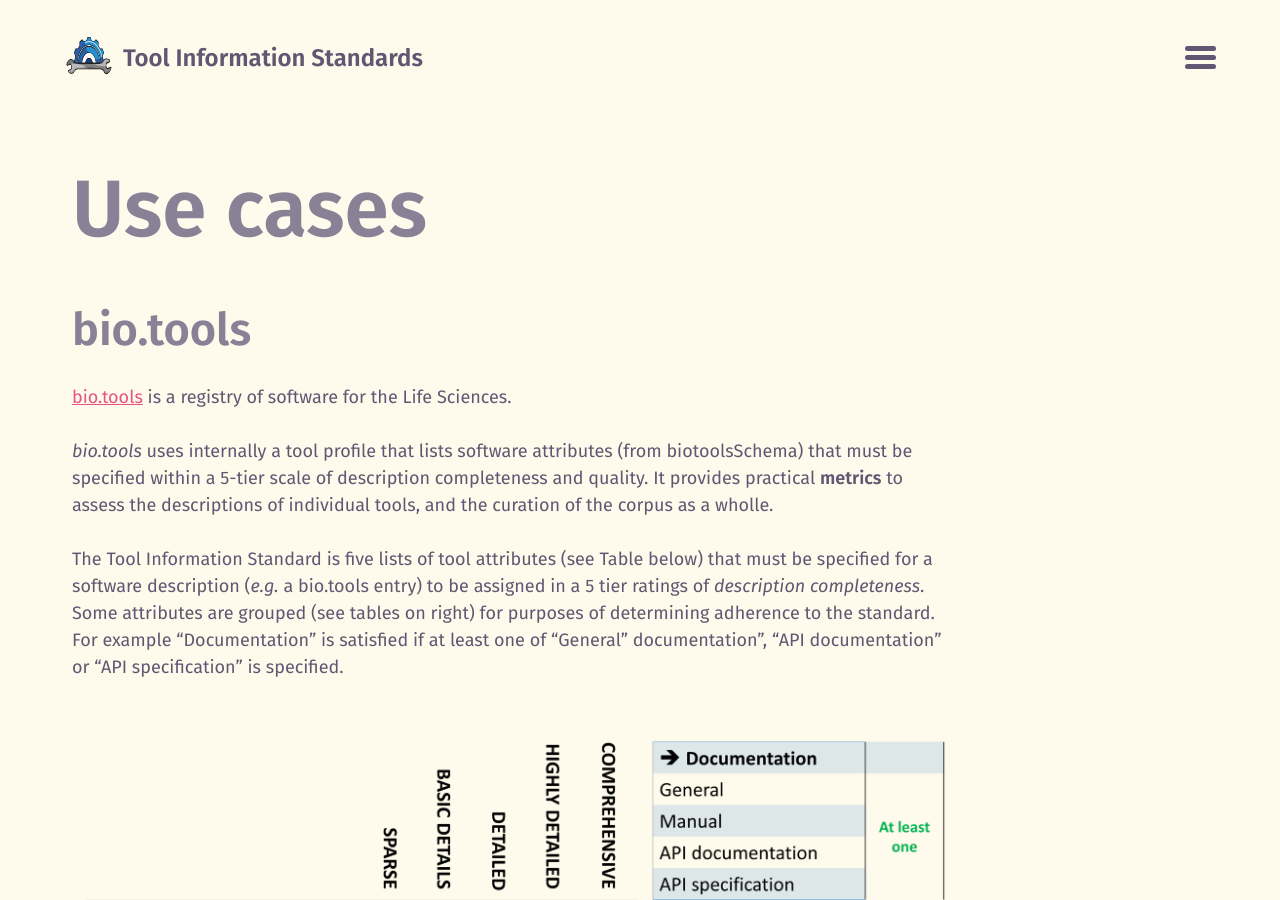
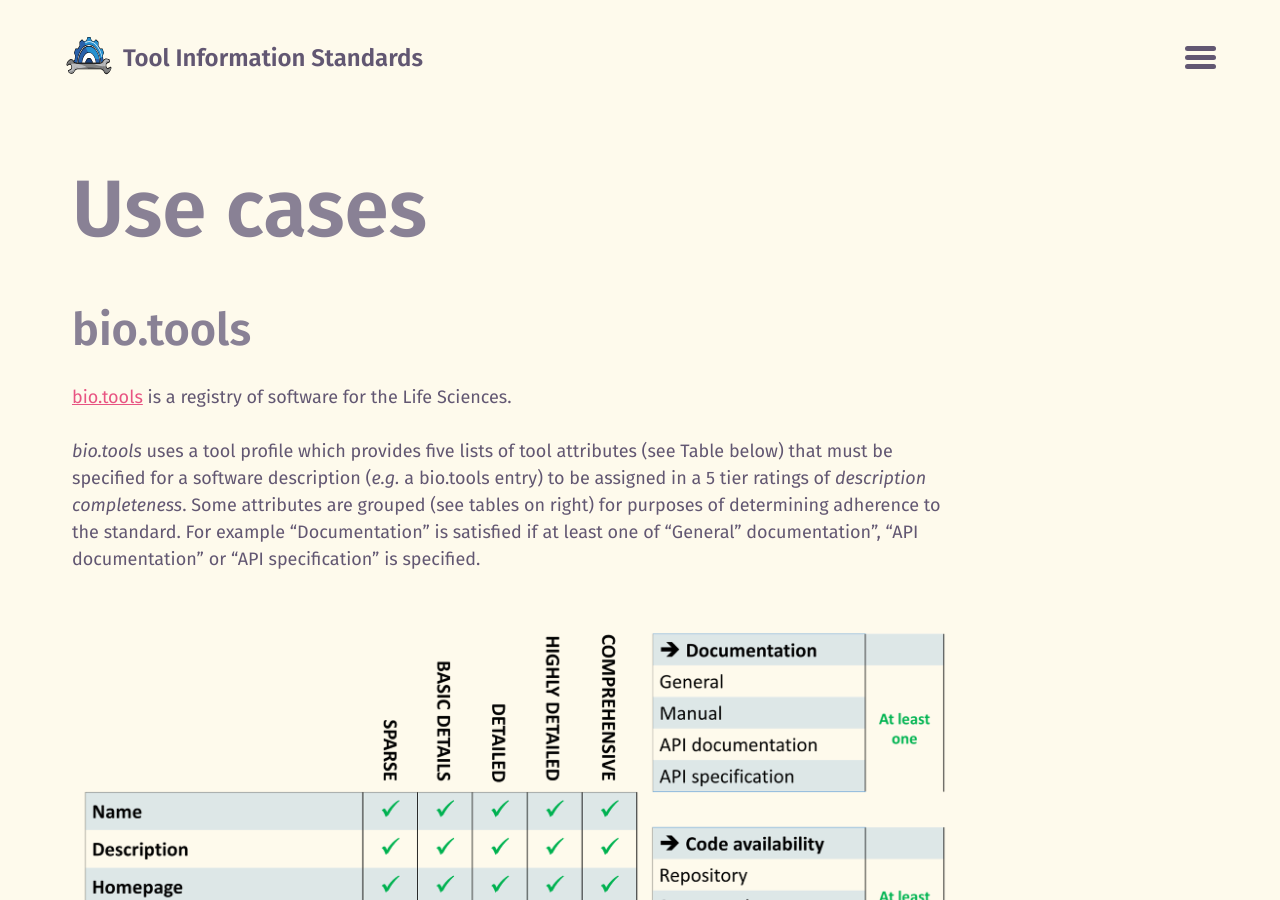
Before and after one commit to bio-tools/Tool-Information-Standards, a Jekyll site: the page built from docs/use_cases.md, in a window 1280 px wide and 900 px high. Built offline with Jekyll 4.4.1, drawn with Linux system fonts in a browser that asks for light colours.

Commit message:
Update use_cases.md

```diff
--- a/docs/use_cases.md
+++ b/docs/use_cases.md
@@ -6,9 +6,7 @@ layout: about
 # bio.tools
 [bio.tools](https://bio.tools) is a registry of software for the Life Sciences.
 
-*bio.tools* uses internally a tool profile that lists software attributes (from biotoolsSchema) that must be specified within a 5-tier scale of description completeness and quality. It provides practical **metrics** to assess the descriptions of individual tools, and the curation of the corpus as a wholle.
-
-The Tool Information Standard is five lists of tool attributes (see Table below) that must be specified for a software description (*e.g.* a bio.tools entry) to be assigned in a 5 tier ratings of *description completeness*.  Some attributes are grouped (see tables on right) for purposes of determining adherence to the standard. For example "Documentation" is satisfied if at least one of "General" documentation", "API documentation" or "API specification" is specified.
+*bio.tools* uses a tool profile which  provides five lists of tool attributes (see Table below) that must be specified for a software description (*e.g.* a bio.tools entry) to be assigned in a 5 tier ratings of *description completeness*.  Some attributes are grouped (see tables on right) for purposes of determining adherence to the standard. For example "Documentation" is satisfied if at least one of "General" documentation", "API documentation" or "API specification" is specified.
 
 
 ![infographic_attributes]({{site.url}}/assets/images/infographic_attributes.png){: .align-center}
```
